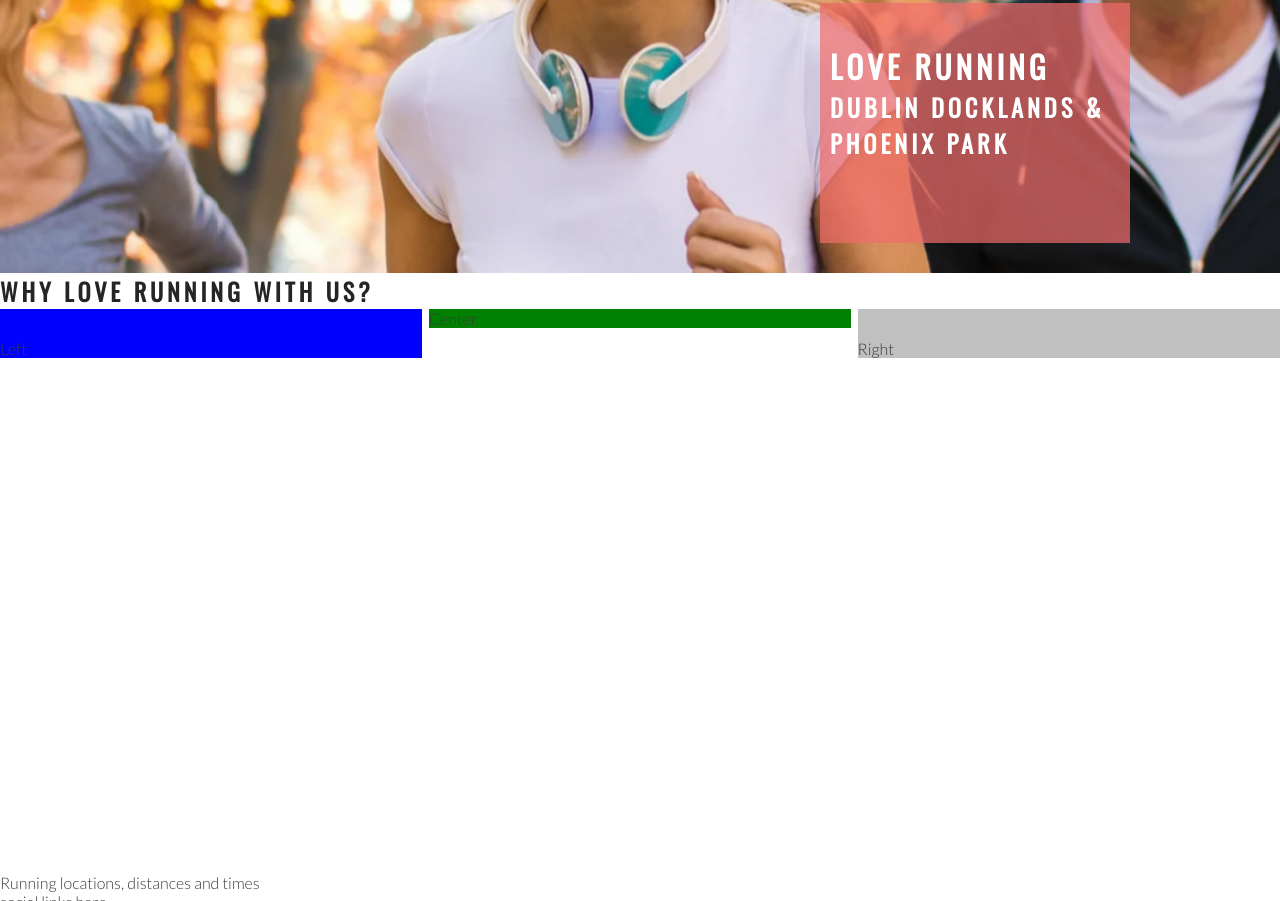
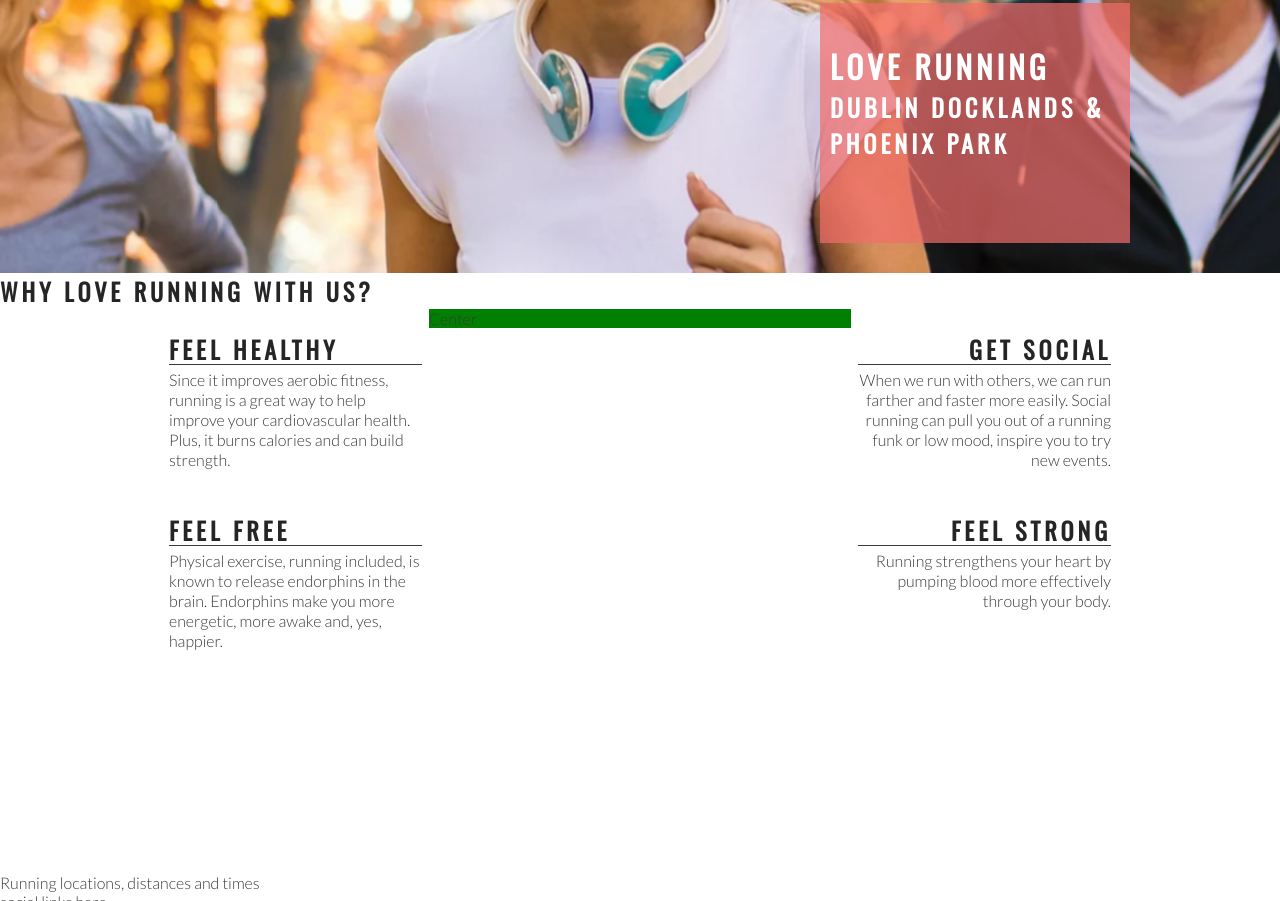
Before and after one commit to apita1423/love-running, a plain HTML site: page index.html in a window 1280 px wide. Shown: the part 402-1303 px from the top of the page. Drawn offline with nearby package versions, Linux system fonts and the light colour scheme.

Commit message:
Add right about section content and style

```diff
--- a/assets/css/style.css
+++ b/assets/css/style.css
@@ -122,14 +122,12 @@ h1, h2 {
     padding-top: 30px;
     width: 33%;
     float: left;
-    background-color: blue;
 }
 
 #right-about {
     padding-top: 30px;
     width: 33%;
     float: right;
-    background-color: silver;
 }
 
 #center-about {
@@ -137,3 +135,33 @@ h1, h2 {
     margin: 0 auto;
     background-color: green;
 }
+
+hr {
+    border-top: 1px solid #3a3a3a;
+    width: 100%;
+    margin: 5px 0;
+}
+
+.left-about-heading {
+    width: 60%;
+    float: right;
+    line-height: 20px;
+    clear: both;
+    margin-bottom: 50px;
+}
+
+.right-about-heading {
+    width: 60%;
+    float: left;
+    line-height: 20px;
+    clear: both;
+    margin-bottom: 50px;
+}
+
+.right-about-heading h2 {
+    text-align: right;
+}
+
+.right-about-heading p {
+    text-align: right;
+}
--- a/index.html
+++ b/index.html
@@ -40,8 +40,41 @@
     </section>
     <section id="club-ethos">
         <h1>Why Love Running With Us?</h1>
-        <div id="left-about">Left</div>
-        <div id="right-about">Right</div>
+        <div id="left-about">
+            <div class="left-about-heading">
+                <h2>Feel Healthy</h2>
+                <hr>
+                <p>
+                    Since it improves aerobic fitness, running is a great way to help improve your cardiovascular health. Plus, it burns
+                    calories and can build strength.
+                </p>
+            </div>
+            <div class="left-about-heading">
+                <h2>Feel Free</h2>
+                <hr>
+                <p>
+                    Physical exercise, running included, is known to release endorphins in the brain. Endorphins make you more energetic,
+                    more awake and, yes, happier.
+                </p>
+            </div>
+        </div>
+        <div id="right-about">
+            <div class="right-about-heading">
+                <h2>Get Social</h2>
+                <hr>
+                <p>
+                    When we run with others, we can run farther and faster more easily. Social running can pull you out of a running funk or
+                    low mood, inspire you to try new events.
+                </p>
+            </div>
+            <div class="right-about-heading">
+                <h2>Feel Strong</h2>
+                <hr>
+                 <p>
+                    Running strengthens your heart by pumping blood more effectively through your body.
+                </p>
+            </div>
+        </div>
         <div id="center-about">Center</div>
     </section>
     <section>
```
